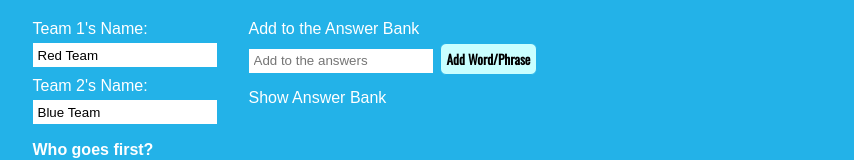
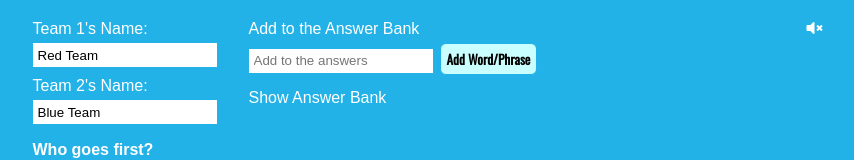
Before and after one commit to crgee1/saladbowl, a React (Create React App) app: page /#/options in a window 1280 px wide. Shown: the top 160 px of the page, without its empty margins (355-1209 px from the left). Built offline with nearby package versions, Linux system fonts and the light colour scheme; a web font is replaced by a local one.

Commit message:
Add sound effects

```diff
--- a/src/App.css
+++ b/src/App.css
@@ -32,6 +32,13 @@ h4 {
 .fa-cogs {
   position: absolute;
   right: 3%;
+  cursor: pointer;
+}
+
+.sound-effects {
+  position: absolute;
+  right: 8%;
+  cursor: pointer;
 }
 
 #root {
@@ -72,7 +79,6 @@ a {
   text-decoration: none;
   color: black;
   font-weight: 700;
-  /* margin-bottom: 10px; */
 }
 
 .btn-label {
--- a/src/components/how_to/how_to.jsx
+++ b/src/components/how_to/how_to.jsx
@@ -26,7 +26,10 @@ export default class extends React.Component {
                 4. The teams alternate turns.
             </p>
             <p>
-                5. The team with the most points at the end of three rounds wins.
+                5. A round ends when all the answers in the answer bank have been guessed correctly.
+            </p>
+            <p>
+                6. The team with the most points at the end of three rounds wins.
             </p>
             <Link className="back-btn" to="/">Back to the Menu</Link>
         </div>
--- a/src/components/options/options.jsx
+++ b/src/components/options/options.jsx
@@ -13,6 +13,7 @@ class Options extends React.Component {
             first: 'random',
             time: sessionStorage.getItem('time') || 60,
             pause: false,
+            sound: false,
         }
         this.updateFirst = this.updateFirst.bind(this);
         this.updateInput = this.updateInput.bind(this);
@@ -84,12 +85,21 @@ class Options extends React.Component {
         this.setState({first: input});
     }
 
+    displaySound() {
+        const { sound } = this.state;
+        return (
+            <div className="sound-effects" onClick={this.toggleInput('sound')}>
+                <i className={"fas" + (sound ? " fa-volume-up" : " fa-volume-mute")}></i>
+            </div>)
+    }
+
     displayOptions() {
         const { display, pause } = this.state;
         if (!display && !pause) return null;
 
         return (
             <div className="options-display">
+                {this.displaySound()}
                 <div className="options-display-left">
                     <form className="options-form team-names" onSubmit={this.startResume.bind(this)}>
                         <label className="btn-label">Team 1's Name: </label>
@@ -130,7 +140,7 @@ class Options extends React.Component {
     }
 
     displayPlay() {
-        let { display, teamAName, teamBName, words, first, time, pause } = this.state;
+        let { display, teamAName, teamBName, words, first, time, pause, sound } = this.state;
         if (display) return null;
 
         let firstTeam = first;
@@ -147,6 +157,7 @@ class Options extends React.Component {
                 teamBName={teamBName}
                 words={words}
                 pause={pause}
+                sound={sound}
                 toggleInput={this.toggleInput}
             />
         )
--- a/src/components/play/play.jsx
+++ b/src/components/play/play.jsx
@@ -1,5 +1,7 @@
 import React from 'react';
 import Modal from '../modals/modal';
+import correct from '../../assets/audio/correct.wav';
+import pass from '../../assets/audio/pass.flac';
 
 class Play extends React.Component {
     constructor(props) {
@@ -56,6 +58,7 @@ class Play extends React.Component {
                 this.setState({ word: displayWord, words: wordsArr, teamBPoints: teamBPoints+1 });
             }
         }
+        if (this.props.sound) new Audio(correct).play();
     }
 
     endRound() {
@@ -89,6 +92,8 @@ class Play extends React.Component {
         wordsArr.unshift(this.state.word);
         let displayWord = wordsArr.pop();
         this.setState({ word: displayWord, words: wordsArr });
+
+        if (this.props.sound) new Audio(pass).play();
     }
 
     reset() {
```
Also changed, not shown: 2 other files (tests, documents, lock files or other folders). Lines whose indentation alone changed are shown as unchanged.
